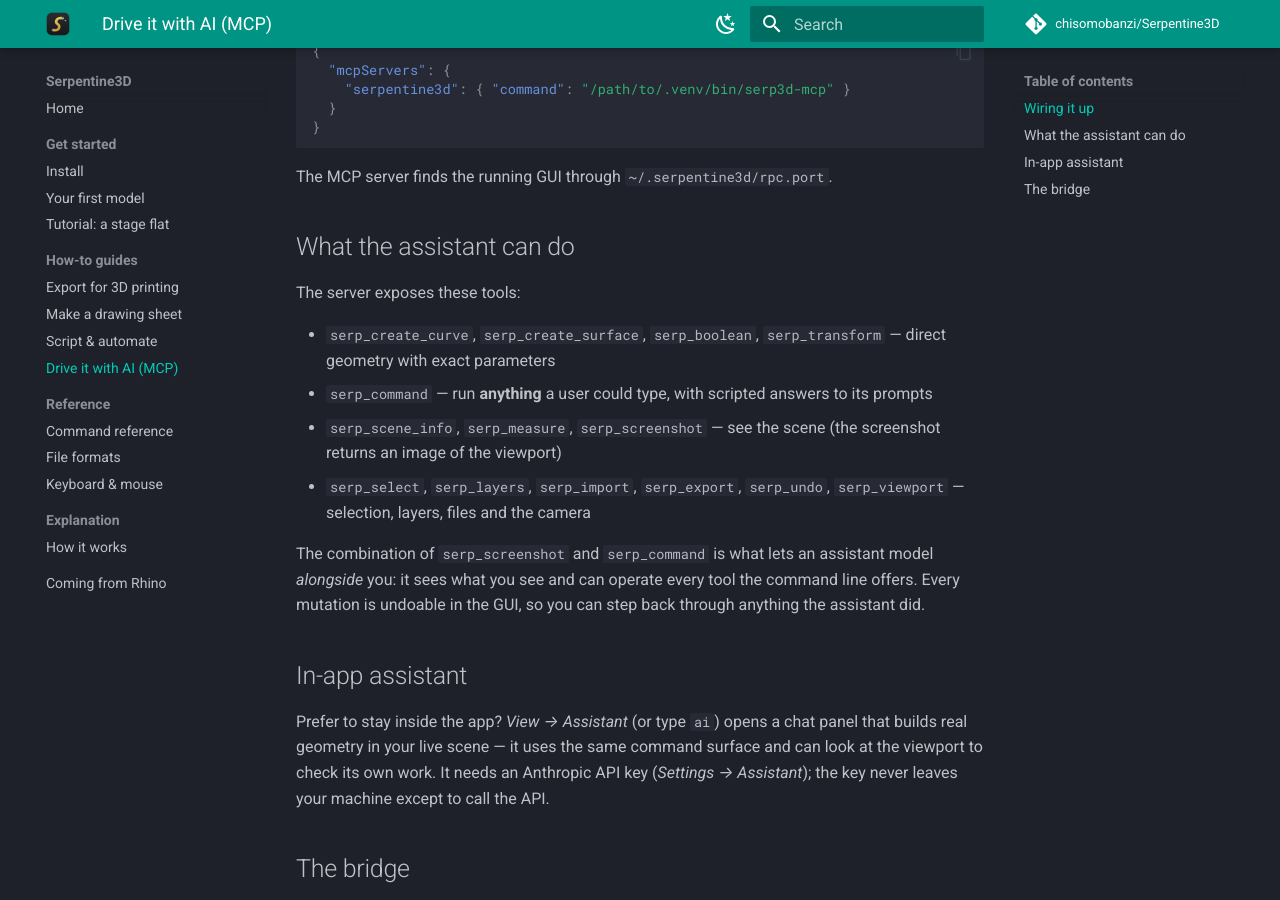
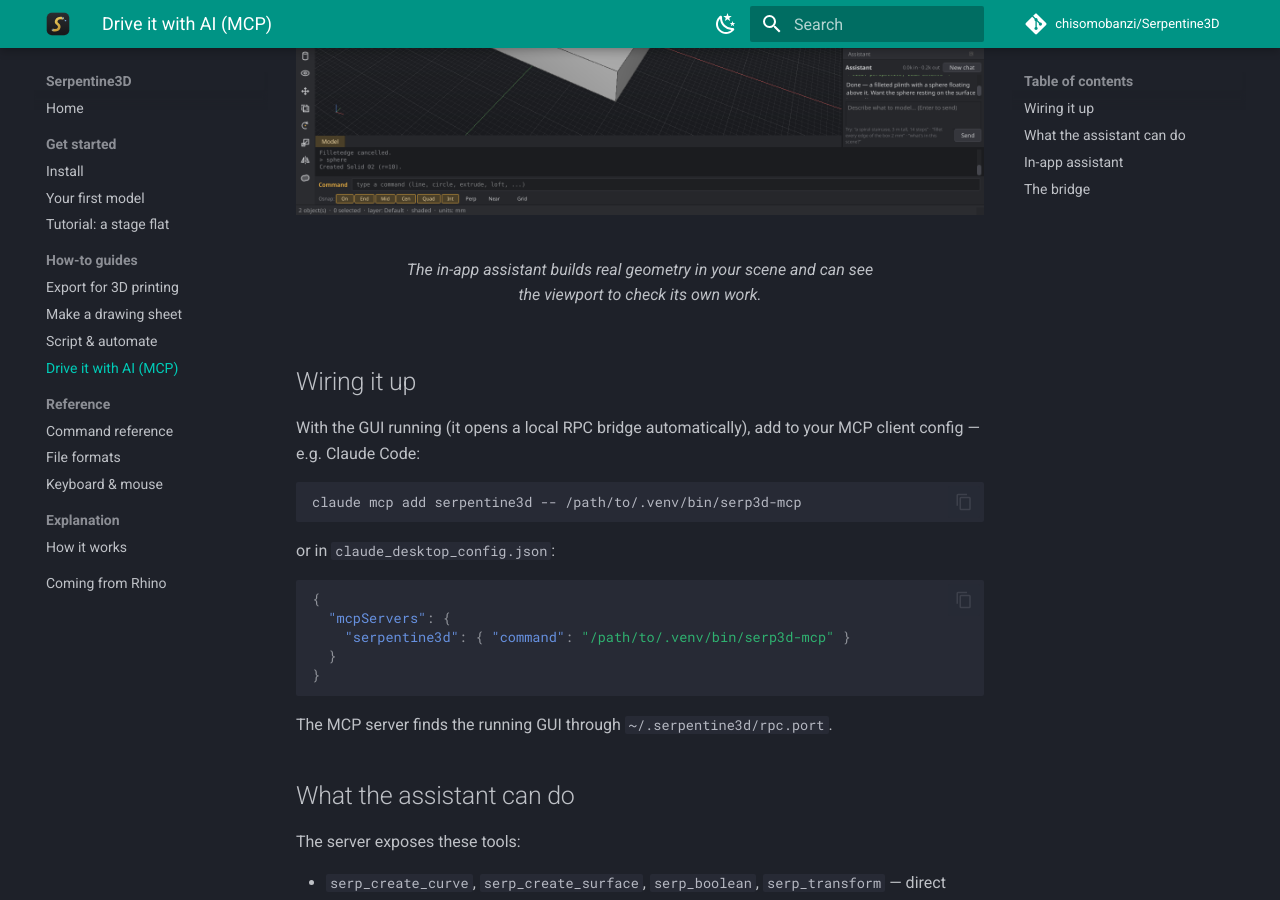
Before and after one commit to chisomobanzi/Serpentine3D, an MkDocs documentation site: the page built from docs/howto/ai-mcp.md, in a window 1280 px wide and 900 px high, scrolled down 455 px. Built offline with MkDocs 1.6.1 and Material for MkDocs 9.7.7, drawn with Linux system fonts in a browser that asks for light colours; comment, search, counter and statistics services are not loaded.

Commit message:
docs: hero clip + curated stills across the pages
- Home: a hero clip orbiting the interlinked-bands scene (frame-by-frame from
  the real app, webm+mp4, ~330 KB).
- drawings: a dimensioned drawing sheet · ai-mcp: the in-app assistant ·
  keyboard: the gumball — curated from the screenshot library.

Note on paths: markdown images use source-relative links (../assets/...) that
mkdocs rewrites; raw-HTML <video> srcs use the output path (../../assets/...).

Verified: strict build (no broken links), stills render in context, hero webm
decodes cleanly.

Co-Authored-By: Claude Opus 4.8 <noreply@anthropic.com>

```diff
--- a/docs/howto/ai-mcp.md
+++ b/docs/howto/ai-mcp.md
@@ -3,6 +3,12 @@
 Serpentine3D ships an [MCP](https://modelcontextprotocol.io) server so AI
 assistants can drive the modeller: create geometry, run any command,
 inspect and screenshot the scene.
+
+<figure markdown="span">
+  ![The AI assistant modelling in a live scene](../assets/img/ai-assistant.png){ width="820" }
+  <figcaption>The in-app assistant builds real geometry in your scene and can
+  see the viewport to check its own work.</figcaption>
+</figure>
 
 ## Wiring it up
 
```
Also changed, not shown: docs/howto/drawings.md (+6 -0 lines), docs/index.md (+8 -0 lines), docs/reference/keyboard.md (+6 -0 lines), docs/assets/img/ai-assistant.png (added), docs/assets/img/drawing-sheet.png (added), docs/assets/img/gumball.png (added), 2 other files.
